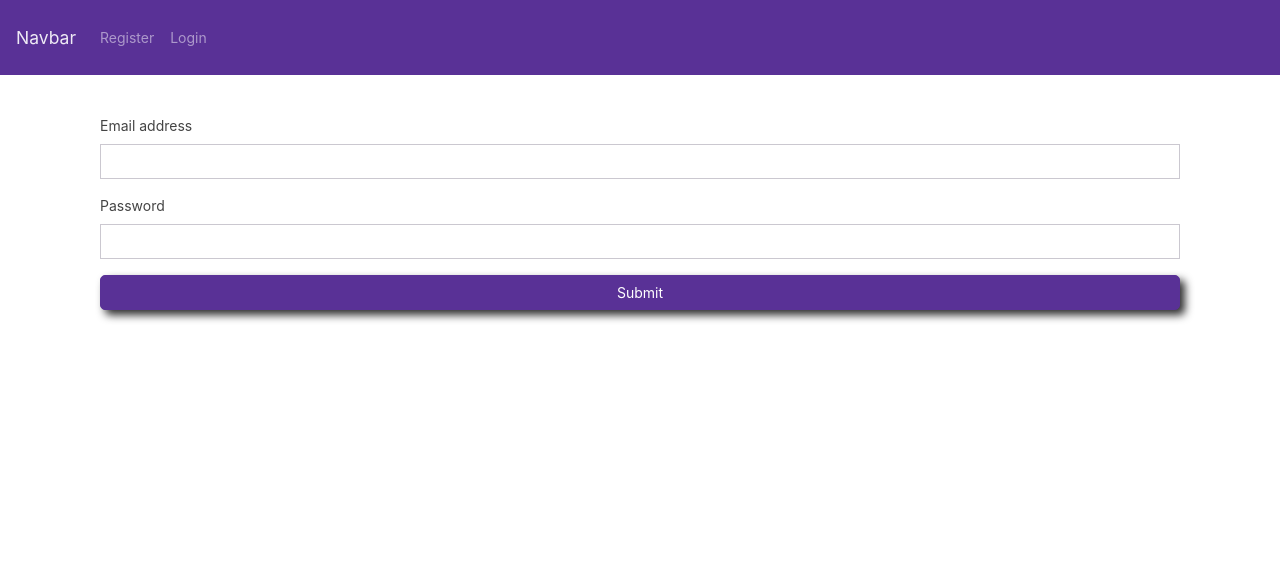
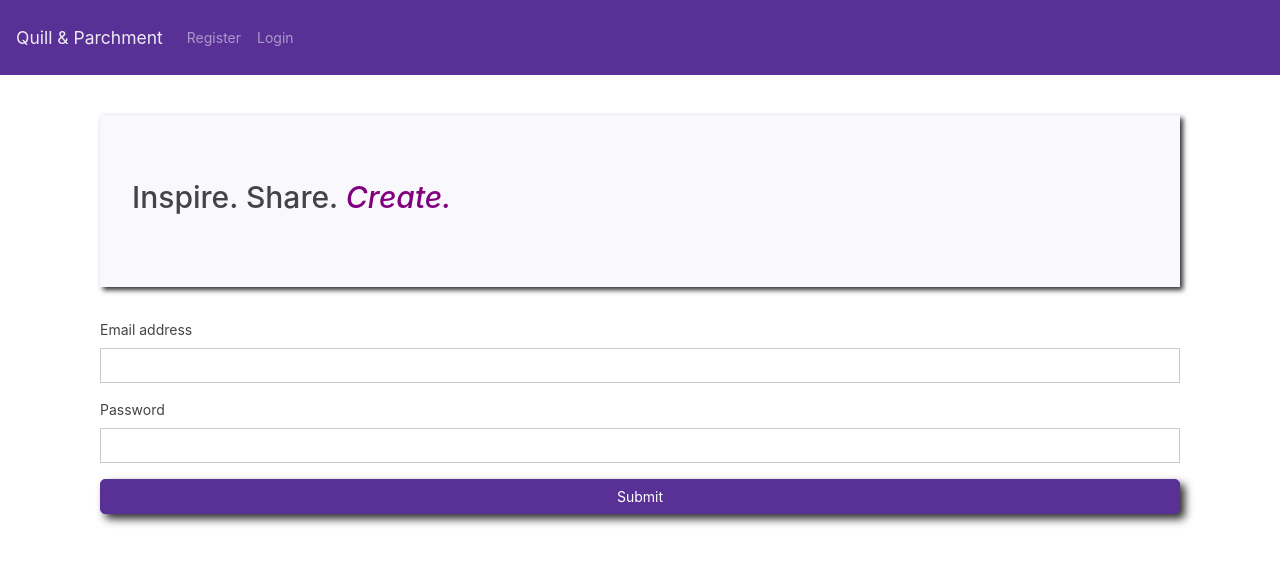
Before and after one commit to schmidgallm/dreamer_reactapp, a React (Create React App) app: page /login in a window 1280 px wide. Shown: the top 564 px of the page. Built offline with nearby package versions, Linux system fonts and the light colour scheme.

Commit message:
update name text

```diff
--- a/public/index.html
+++ b/public/index.html
@@ -33,7 +33,7 @@
       work correctly both with client-side routing and a non-root public URL.
       Learn how to configure a non-root public URL by running `npm run build`.
     -->
-    <title>Dreamers Publishing</title>
+    <title>Quill & Parchment</title>
   </head>
   <body>
     <noscript>You need to enable JavaScript to run this app.</noscript>
--- a/src/components/Auth/Login/Login.css
+++ b/src/components/Auth/Login/Login.css
@@ -1,3 +1,31 @@
+.login {
+  margin-top: 40px;
+}
+
+.jumbotron {
+  box-shadow: 3px 3px 5px #2e2e2e;
+  position: relative;
+}
+
+h1 {
+  font-size: 30px;
+}
+
+h1 span {
+  font-style: italic;
+  color: purple;
+}
+
+p {
+  margin-top: 30px;
+  font-size: medium;
+}
+
+.sign-in-msg {
+  font-weight: bold;
+  font-style: italic;
+}
+
 .login-btn {
   display: block;
   width: 100%;
--- a/src/components/Auth/Login/Login.js
+++ b/src/components/Auth/Login/Login.js
@@ -22,7 +22,13 @@ const Login = () => {
   };
 
   return (
-    <div className='container register'>
+    <div className='container login'>
+      <div className='jumbotron'>
+        <h1>
+          Inspire. Share. <span>Create.</span>
+        </h1>
+        <div className='diagonal'></div>
+      </div>
       <form onSubmit={onSubmit}>
         <div class='form-group'>
           <label for='email'>Email address</label>
--- a/src/components/Auth/Register/Register.css
+++ b/src/components/Auth/Register/Register.css
@@ -9,6 +9,11 @@
 
 h1 {
   font-size: 30px;
+}
+
+h1 span {
+  font-style: italic;
+  color: purple;
 }
 
 p {
--- a/src/components/Auth/Register/Register.js
+++ b/src/components/Auth/Register/Register.js
@@ -34,7 +34,9 @@ const Register = ({ setAlert }) => {
   return (
     <div className='container register'>
       <div className='jumbotron'>
-        <h1>Inspire. Share. Create.</h1>
+        <h1>
+          Inspire. Share. <span>Create.</span>
+        </h1>
         <div className='diagonal'></div>
       </div>
       <form onSubmit={onSubmit}>
--- a/src/components/Navbar/Navbar.js
+++ b/src/components/Navbar/Navbar.js
@@ -5,7 +5,7 @@ const Navbar = () => {
   return (
     <nav className='navbar navbar-expand-lg navbar-dark bg-primary'>
       <a className='navbar-brand' href='/'>
-        Navbar
+        Quill & Parchment
       </a>
       <button
         className='navbar-toggler'
```
